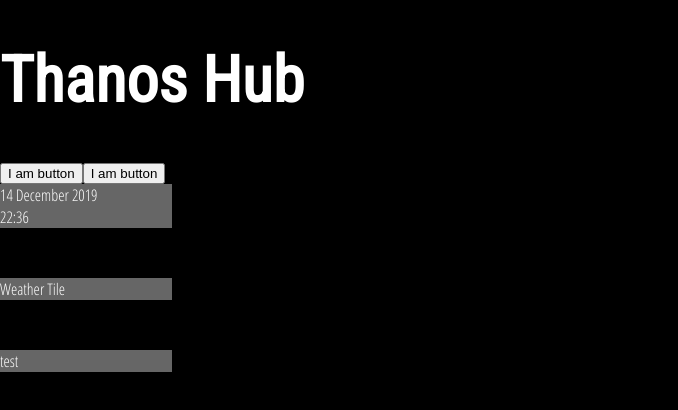
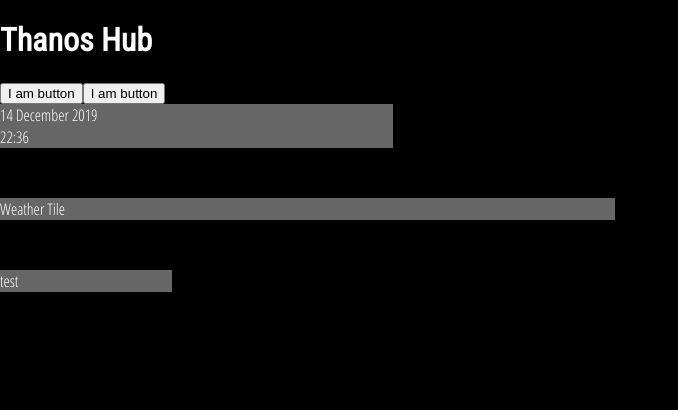
Before and after one commit to spage87/thanoshub, a React (Create React App) app in the folder reactjs/: page / in a window 1280 px wide. Shown: the top 410 px of the page, without its empty margins (0-678 px from the left). Built offline with nearby package versions, Linux system fonts and the light colour scheme.

Commit message:
CSS Grid

```diff
--- a/reactjs/src/Components/Dashboard/Dashboard.tsx
+++ b/reactjs/src/Components/Dashboard/Dashboard.tsx
@@ -12,7 +12,6 @@
 `
 
 class Dashboard extends Component {
-
     render() {
       return <Wrapper>
 
--- a/reactjs/src/Components/Header/Header.tsx
+++ b/reactjs/src/Components/Header/Header.tsx
@@ -12,7 +12,7 @@
       return (
           <React.Fragment>
             <Title>
-            <h1>Thanos Hub</h1>
+            Thanos Hub
             </Title>
             <Button />
             <Button />
--- a/reactjs/src/Components/Tile/Tile.tsx
+++ b/reactjs/src/Components/Tile/Tile.tsx
@@ -8,7 +8,7 @@
 
 const Wrapper = styled.section<TileProps>`
   grid-column-start: 1;
-  grid-column-end: ${props => props.tileSize = TileSize.Large ? 3 : props.tileSize = TileSize.Medium ? 2 : 1};
+  grid-column-end: ${props => props.tileSize == TileSize.Large ? 4 : props.tileSize == TileSize.Medium ? 3 : 2};
   background-color: #666;
 `
 
```
